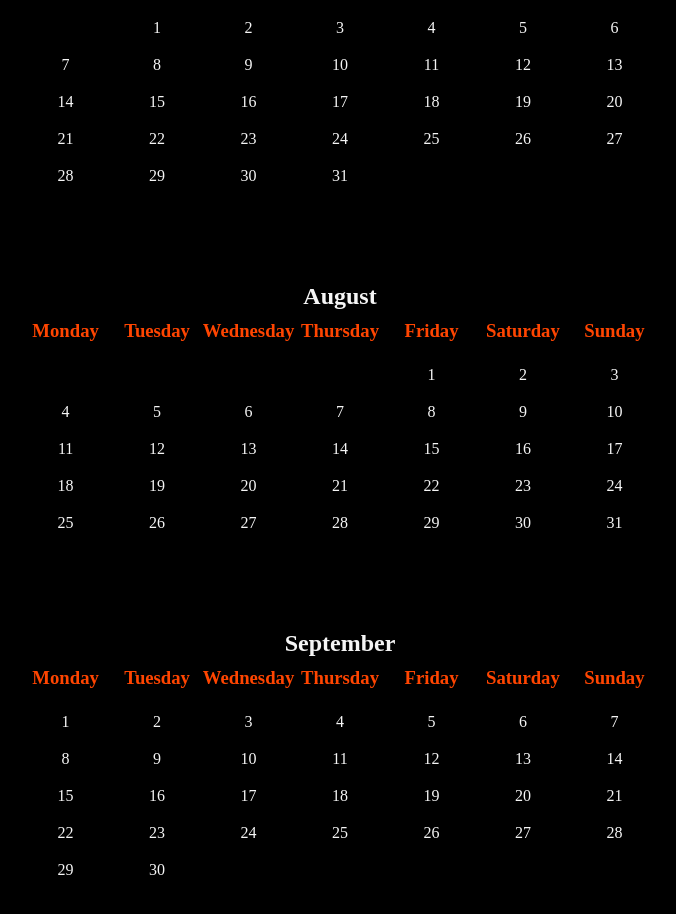
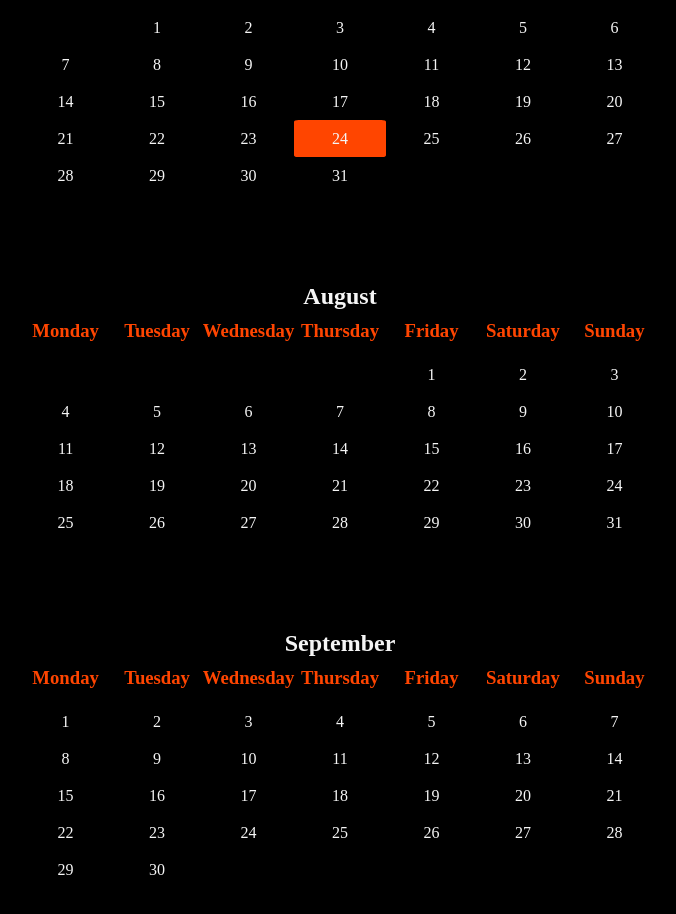
Before and after one commit to Guy0017/calendar-fe, a React (Vite) app: page / in a window 1280 px wide. Shown: the part 2260-3174 px from the top of the page, without its empty margins (300-976 px from the left). Built offline with nearby package versions, Linux system fonts and the light colour scheme.

Commit message:
Added indicator to present day

```diff
--- a/src/App.css
+++ b/src/App.css
@@ -106,3 +106,7 @@ button, select {
 .dayNumber:hover {
   background-color: orangered;
 }
+
+.today {
+  background-color: orangered;
+}
--- a/src/App.jsx
+++ b/src/App.jsx
@@ -84,7 +84,7 @@ function App() {
                 <h2 className="month-title">{month}</h2>
 
                 <WeekdaysColumn locale={locale} dateFrom={dateFrom} />
-                <CalendarDays month={index} year={year} calendar={calendar} />
+                <CalendarDays month={index} year={year} calendar={calendar} today={today}/>
               </div>
             );
           })}
--- a/src/components/CalendarDays.jsx
+++ b/src/components/CalendarDays.jsx
@@ -1,7 +1,7 @@
 import { useState, useEffect } from 'react';
 import renderAdjustment from '../utils/renderAdjustment';
 
-function CalendarDays({ month, year, calendar }) {
+function CalendarDays({ month, year, calendar, today }) {
   const [renderCalendarDays, setRenderCalendarDays] = useState([]);
 
   useEffect(() => {
@@ -11,9 +11,17 @@ function CalendarDays({ month, year, calendar }) {
   }, [month]);
 
   return renderCalendarDays.map((weekday) => {
+    const presentDay =
+      year === today.getFullYear() &&
+      month === today.getMonth() &&
+      weekday.dayOfMonth === today.getDate();
+
     return (
       <>
-        <p className="dayNumber" key={weekday + month + year}>
+        <p
+          className={`dayNumber ${presentDay && 'today'}`}
+          key={weekday + month + year}
+        >
           {weekday['dayOfMonth']}
         </p>
       </>
```
